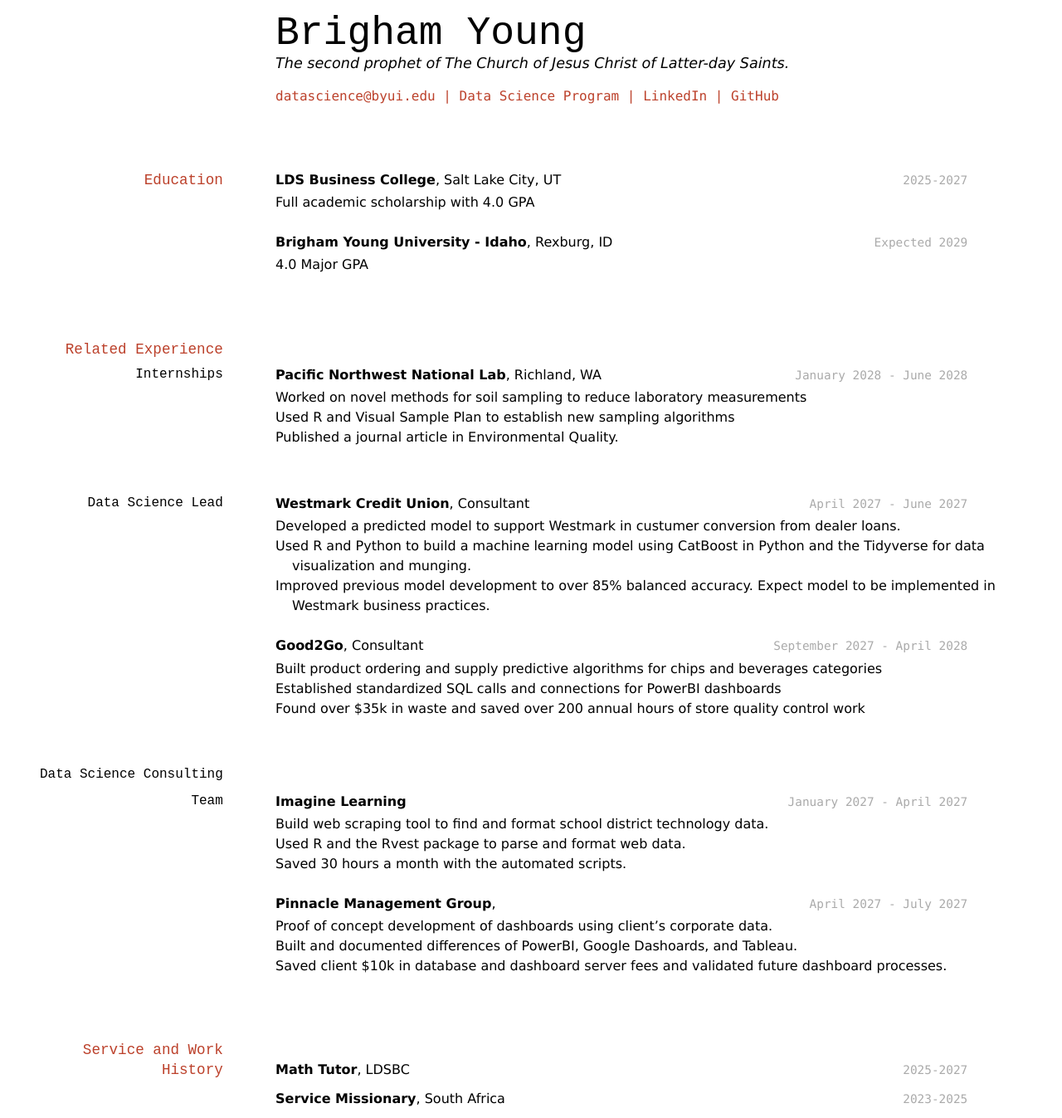
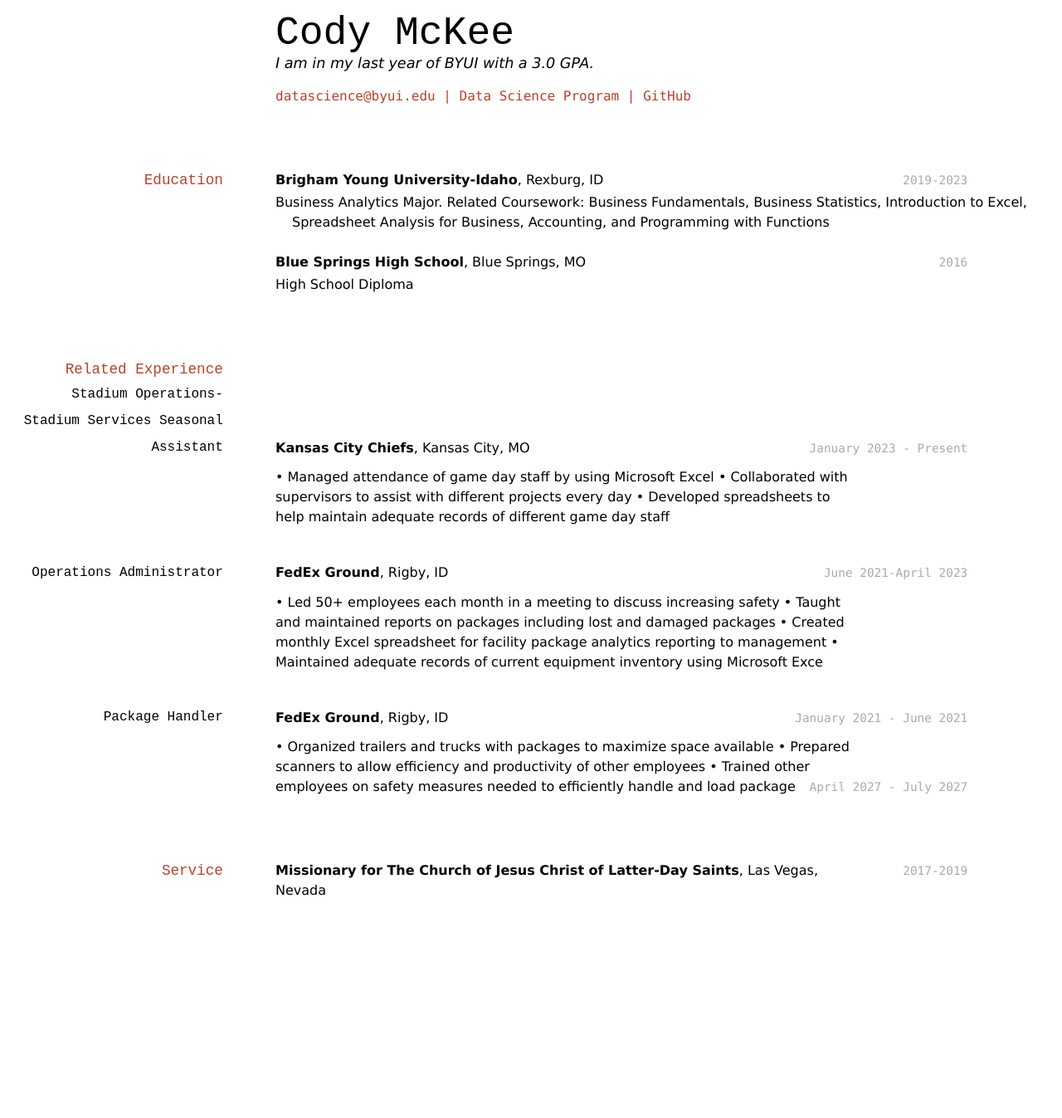
Before and after one commit to CodyMcKee88/McKee-Resume, a Jekyll site: the page built from docs/index.md, in a window 1280 px wide. Shown: the whole page at 83% size. Built offline with Jekyll 4.4.1, drawn with Linux system fonts in a browser that asks for light colours; after the commit the page ends 1096 px from its top, so only the background shows below that.

Commit message:
Update index.md

```diff
--- a/docs/index.md
+++ b/docs/index.md
@@ -1,14 +1,13 @@
 ---
 layout: cv
-title: Brigham Young's Resume
+title: Cody McKee's Resume
 ---
-# Brigham Young
-The second prophet of The Church of Jesus Christ of Latter-day Saints.
+# Cody McKee
+I am in my last year of BYUI with a 3.0 GPA.
 
 <div id="webaddress">
 <a href="datascience@byui.edu">datascience@byui.edu</a>
 | <a href="https://byuidatascience.github.io/development.html">Data Science Program</a>
-| <a href="https://www.linkedin.com/groups/13537407/">LinkedIn</a>
 | <a href="https://github.com/byuids-resumes">GitHub</a>
 </div>
 
@@ -16,72 +15,60 @@ The second prophet of The Church of Jesus Christ of Latter-day Saints.
 
 ## Education
 
-`2025-2027`
-__LDS Business College__, Salt Lake City, UT
+`2019-2023`
+__Brigham Young University-Idaho__, Rexburg, ID
 
-- Full academic scholarship with 4.0 GPA
+- Business Analytics Major. Related Coursework: Business Fundamentals, Business Statistics, Introduction to Excel, Spreadsheet Analysis for Business, Accounting,
+and Programming with Functions
 
-`Expected 2029`
-__Brigham Young University - Idaho__, Rexburg, ID
+`2016`
+__Blue Springs High School__, Blue Springs, MO
 
-- 4.0 Major GPA
-
+- High School Diploma
 
 ## Related Experience
 
-### Internships
+### Stadium Operations- Stadium Services Seasonal Assistant
 
-`January 2028 - June 2028`
-__Pacific Northwest National Lab__, Richland, WA
+`January 2023 - Present`
+__Kansas City Chiefs__, Kansas City, MO
 
-- Worked on novel methods for soil sampling to reduce laboratory measurements
-- Used R and Visual Sample Plan to establish new sampling algorithms
-- Published a journal article in Environmental Quality.
+• Managed attendance of game day staff by using Microsoft Excel
+• Collaborated with supervisors to assist with different projects every day
+• Developed spreadsheets to help maintain adequate records of different game day staff
 
-### Data Science Lead
+### Operations Administrator
 
-`April 2027 - June 2027`
-__Westmark Credit Union__, Consultant
+`June 2021-April 2023`
+__FedEx Ground__, Rigby, ID
 
-- Developed a predicted model to support Westmark in custumer conversion from dealer loans.
-- Used R and Python to build a machine learning model using CatBoost in Python and the Tidyverse for data visualization and munging.
-- Improved previous model development to over 85% balanced accuracy. Expect model to be implemented in Westmark business practices.
-
-`September 2027 - April 2028`
-__Good2Go__, Consultant
-
-- Built product ordering and supply predictive algorithms for chips and beverages categories
-- Established standardized SQL calls and connections for PowerBI dashboards
-- Found over $35k in waste and saved over 200 annual hours of store quality control work
-
-### Data Science Consulting Team
-
-`January 2027 - April 2027`
-__Imagine Learning__
-
-- Build web scraping tool to find and format school district technology data.
-- Used R and the Rvest package to parse and format web data.
-- Saved 30 hours a month with the automated scripts.
-
-`April 2027 - July 2027`
-__Pinnacle Management Group__,
-
-- Proof of concept development of dashboards using client's corporate data.
-- Built and documented differences of PowerBI, Google Dashoards, and Tableau.
-- Saved client $10k in database and dashboard server fees and validated future dashboard processes.
+• Led 50+ employees each month in a meeting to discuss increasing safety
+• Taught and maintained reports on packages including lost and damaged packages
+• Created monthly Excel spreadsheet for facility package analytics reporting to management
+• Maintained adequate records of current equipment inventory using Microsoft Exce
 
 
-## Service and Work History
+### Package Handler
 
-`2025-2027`
-__Math Tutor__, LDSBC
+`January 2021 - June 2021`
+__FedEx Ground__, Rigby, ID
+
+• Organized trailers and trucks with packages to maximize space available
+• Prepared scanners to allow efficiency and productivity of other employees
+• Trained other employees on safety measures needed to efficiently handle and load package
+`April 2027 - July 2027`
 
 
-`2023-2025`
-__Service Missionary__, South Africa
+
+## Service
+
+
+
+`2017-2019`
+__Missionary for The Church of Jesus Christ of Latter-Day Saints__, Las Vegas, Nevada
 
 
 
 <!-- ### Footer
 
-Last updated: May 2013 -->
+Last updated: December 2023-->
```
